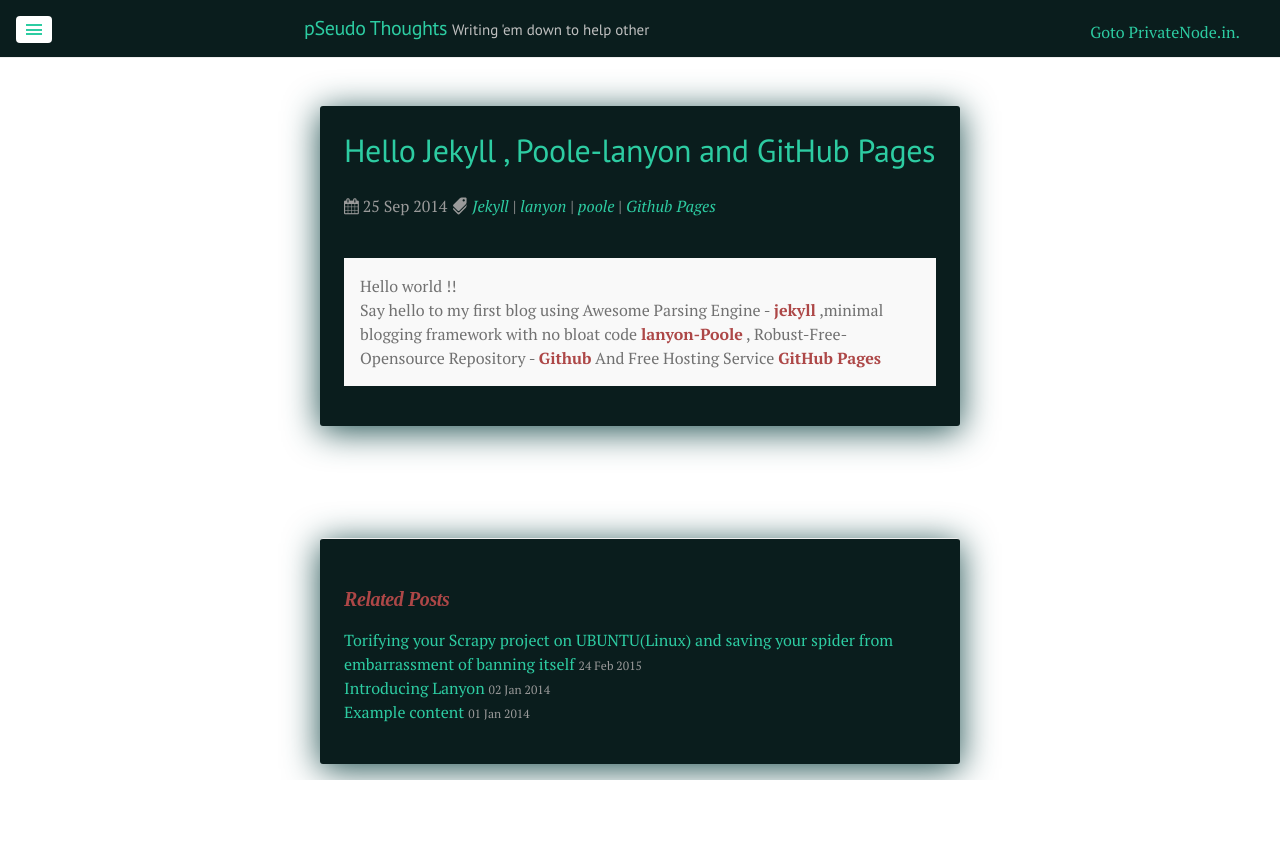
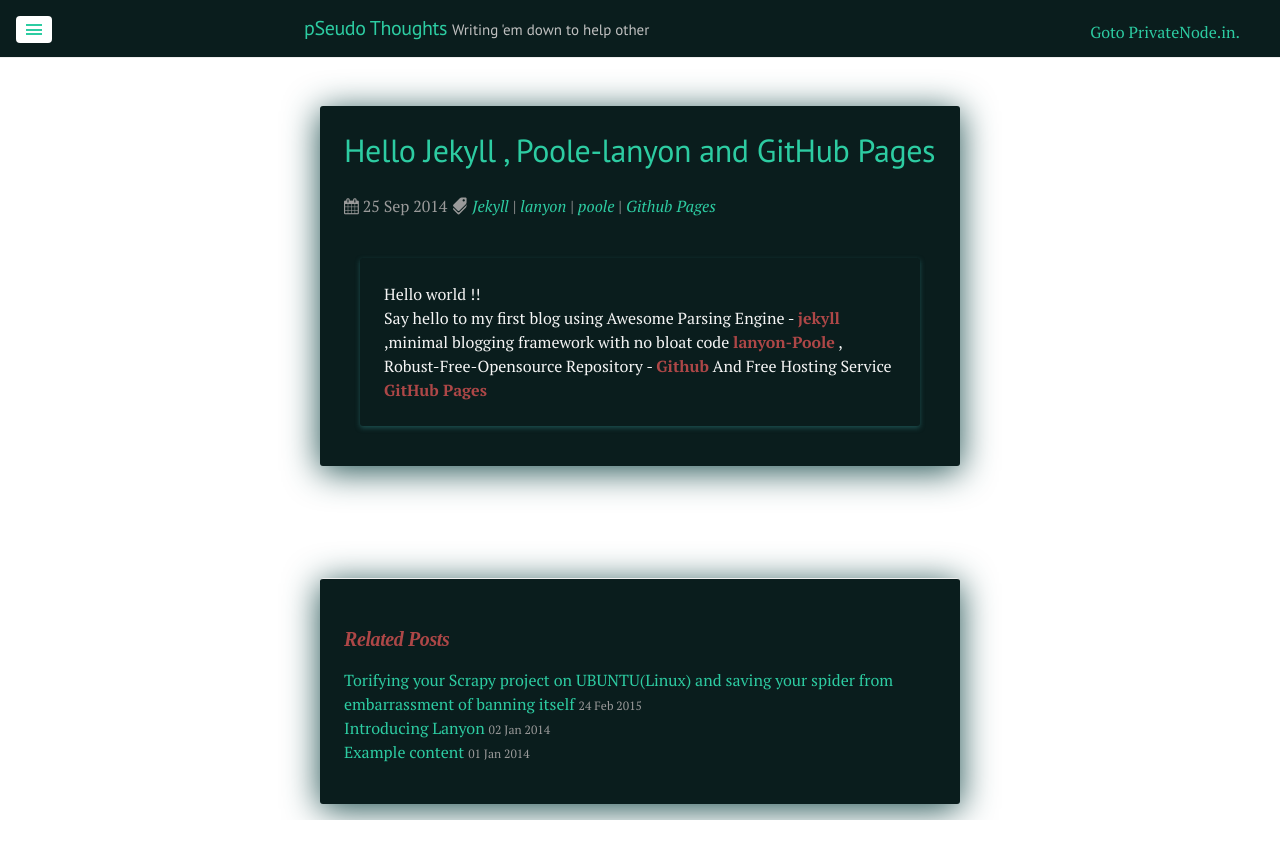
Before and after one commit to DharmeshPandav/dharmeshpandav.github.io, a Jekyll site: the page built from _posts/2014-09-25-Hello jekyll.md, in a window 1280 px wide. Shown: the top 859 px of the page. Built offline with Jekyll 4.4.1, drawn with Linux system fonts in a browser that asks for light colours; nearby versions of some CDN libraries; Markdown is read by kramdown in place of the engine named in the settings.

Commit message:
changing theme

```diff
--- a/public/css/poole.css
+++ b/public/css/poole.css
@@ -272,10 +272,16 @@ tbody tr:nth-child(odd) th {
  */
 
 .message {
-  margin-bottom: 1rem;
-  padding: 1rem;
-  color: #717171;
-  background-color: #f9f9f9;
+  /*margin-bottom: 1rem;*/
+  /*padding: 1rem;*/
+  /*color: #717171;*/
+  /*background-color: #f9f9f9;*/
+    padding:1.5rem;
+    box-shadow:0 2px 5px #1d4f4f;
+    background: none;
+    color: #f5f5f5;
+    margin:0 1rem 1rem;
+    border-radius:3px;
 }
 
 
```
